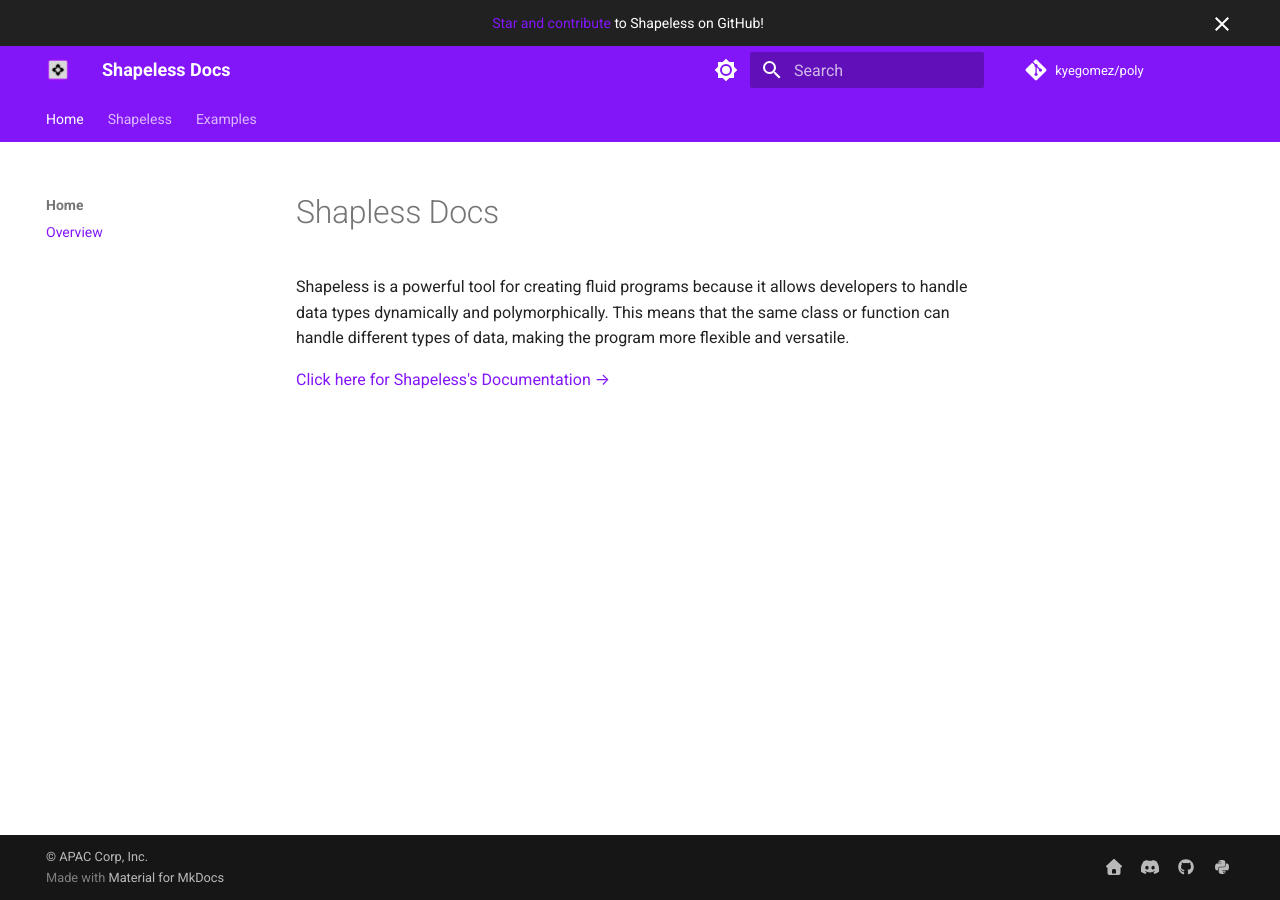
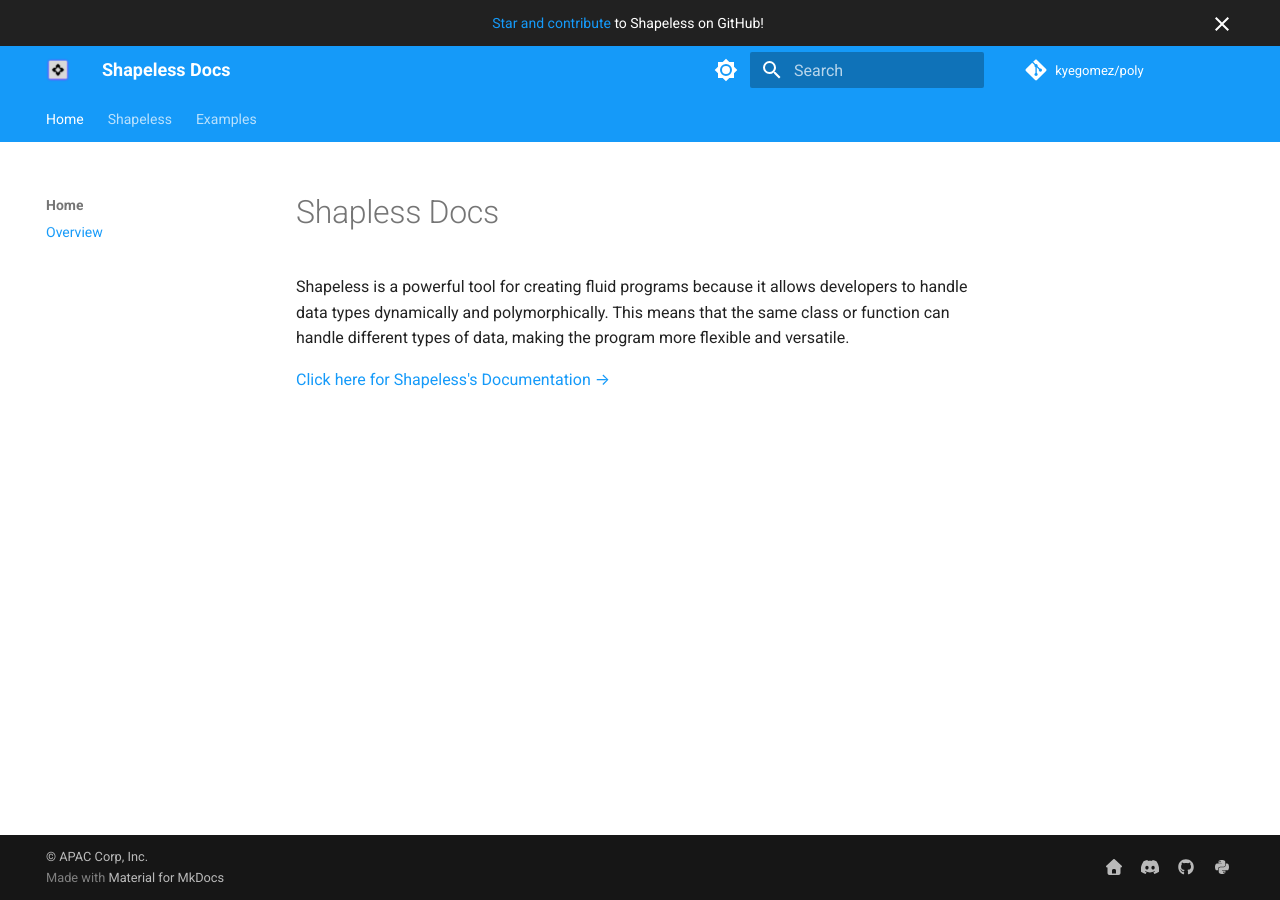
Before and after one commit to kyegomez/Poly, an MkDocs documentation site: the page built from docs/index.md, in a window 1280 px wide. Built offline with MkDocs 1.6.1 and Material for MkDocs 9.7.7, drawn with Linux system fonts in a browser that asks for light colours; comment, search, counter and statistics services are not loaded.

Commit message:
new accent

```diff
--- a/docs/stylesheets/extra.css
+++ b/docs/stylesheets/extra.css
@@ -1,4 +1,4 @@
 :root {
-    --md-primary-fg-color:        #8315F9;
+    --md-primary-fg-color:        #159af9;
     --md-accent-fg-color:         #00FFCE;
   }
--- a/mkdocs.yml
+++ b/mkdocs.yml
@@ -86,4 +86,3 @@
       - shapeless.shapeless: "shapeless/shapeless.md"
 - Examples:
     - Overview: "examples/index.md"
-    - FlashAttention: "examples/nn/attentions/flash.md"
```
Also changed, not shown: docs/examples/index.md (added).
